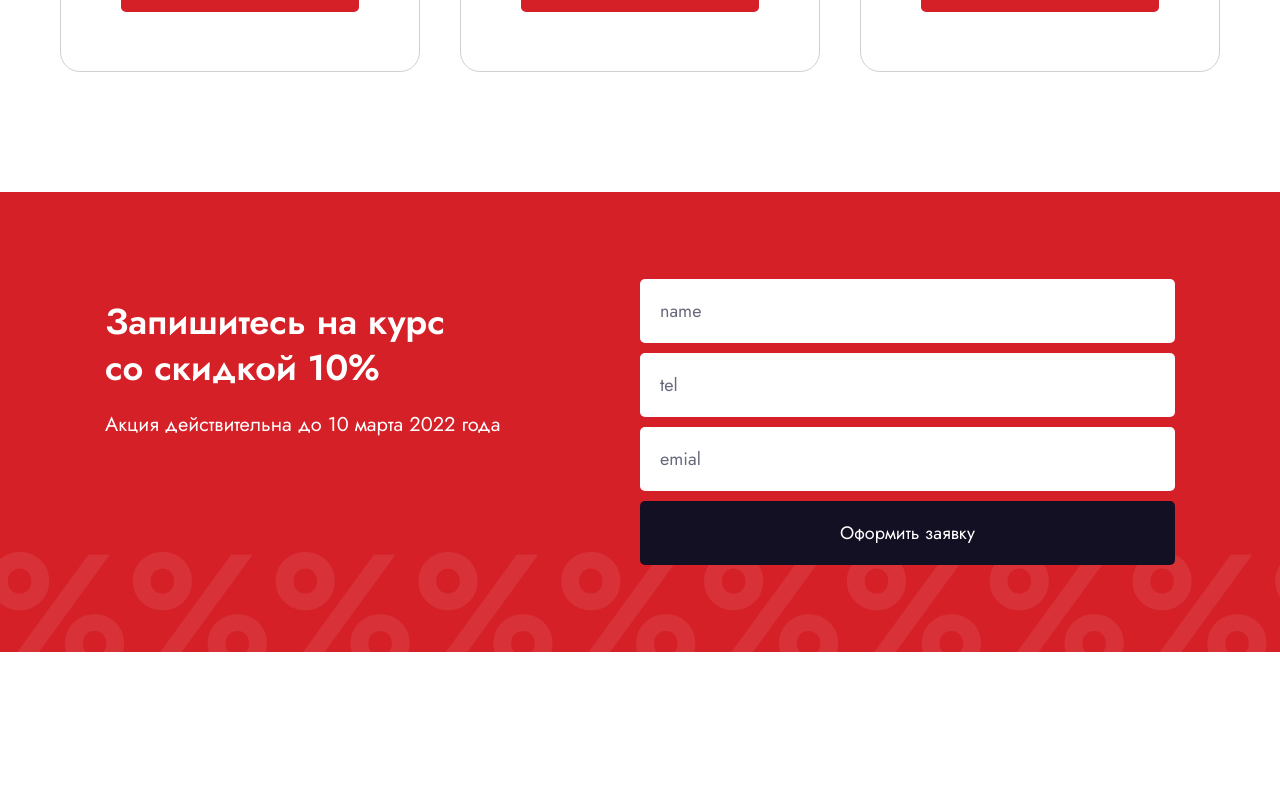
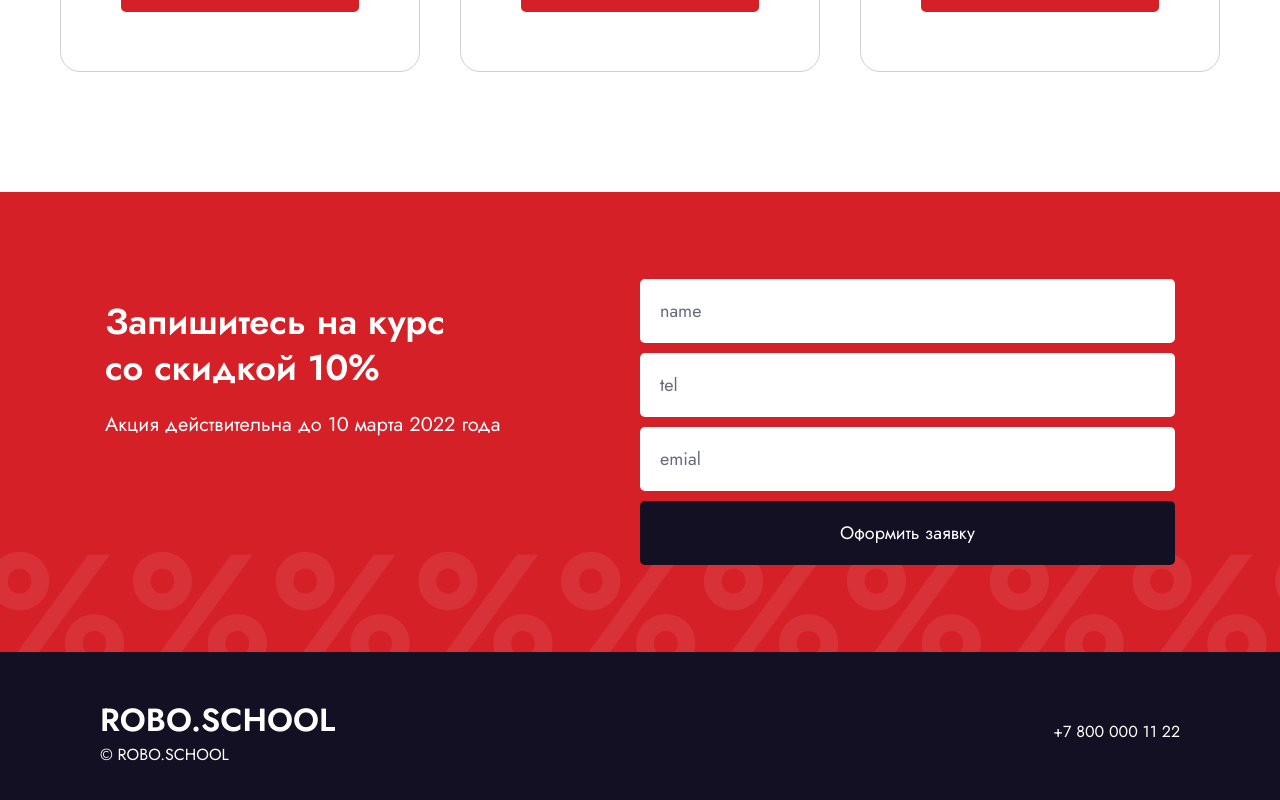
Before and after one commit to DEEBBLUE/Layouting, a React (Vite) app: page / in a window 1280 px wide. Shown: the part 3120-3920 px from the top of the page. Before the commit the page ends 3772 px from the top, so only its background shows below. Built offline with nearby package versions, Linux system fonts and the light colour scheme.

Commit message:
Add Footer

```diff
--- a/src/App.tsx
+++ b/src/App.tsx
@@ -6,6 +6,7 @@
 import TeacherSection from "./section/TeacherSection/TeacherSection.tsx";
 import PackageSection from "./section/PackageSection/PackageSection.tsx";
 import ContactSection from "./section/ContactSection/ContactSection.tsx";
+import Footer from "./components/Footer/Footer.tsx";
 
 import "./App.scss"
 
@@ -21,6 +22,7 @@
         <PackageSection/>
         <ContactSection/>
       </main>
+      <Footer/>
     </>
   )
 }
```
